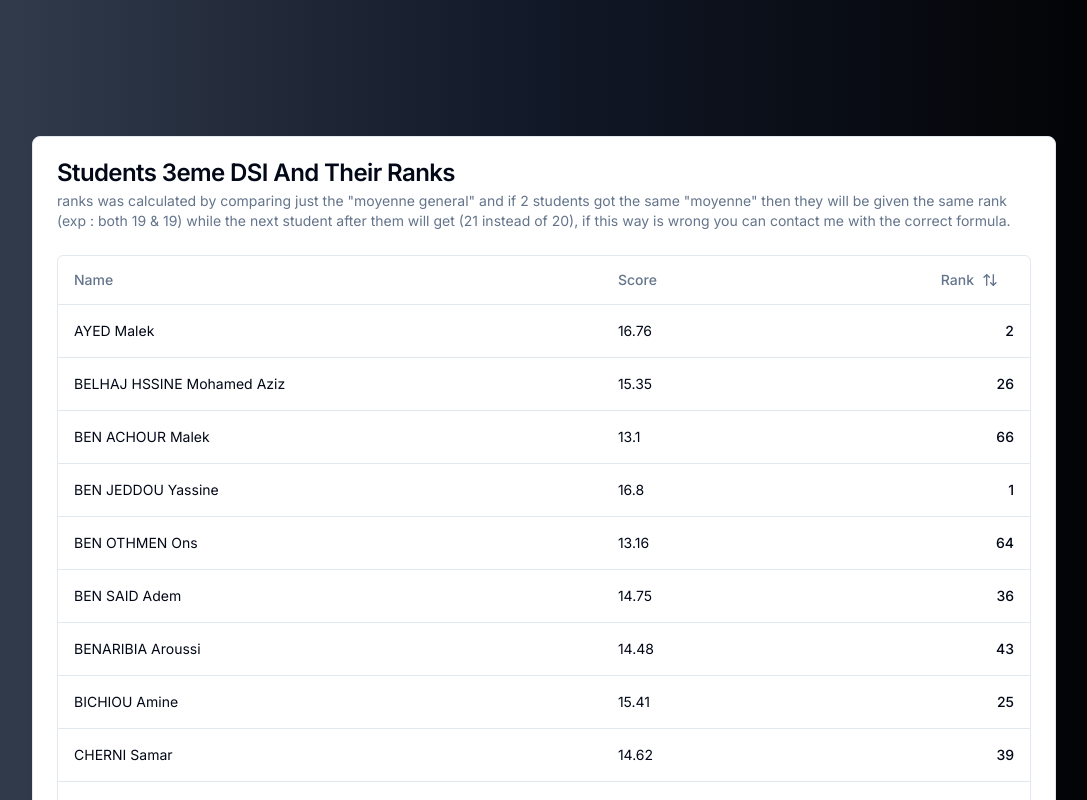
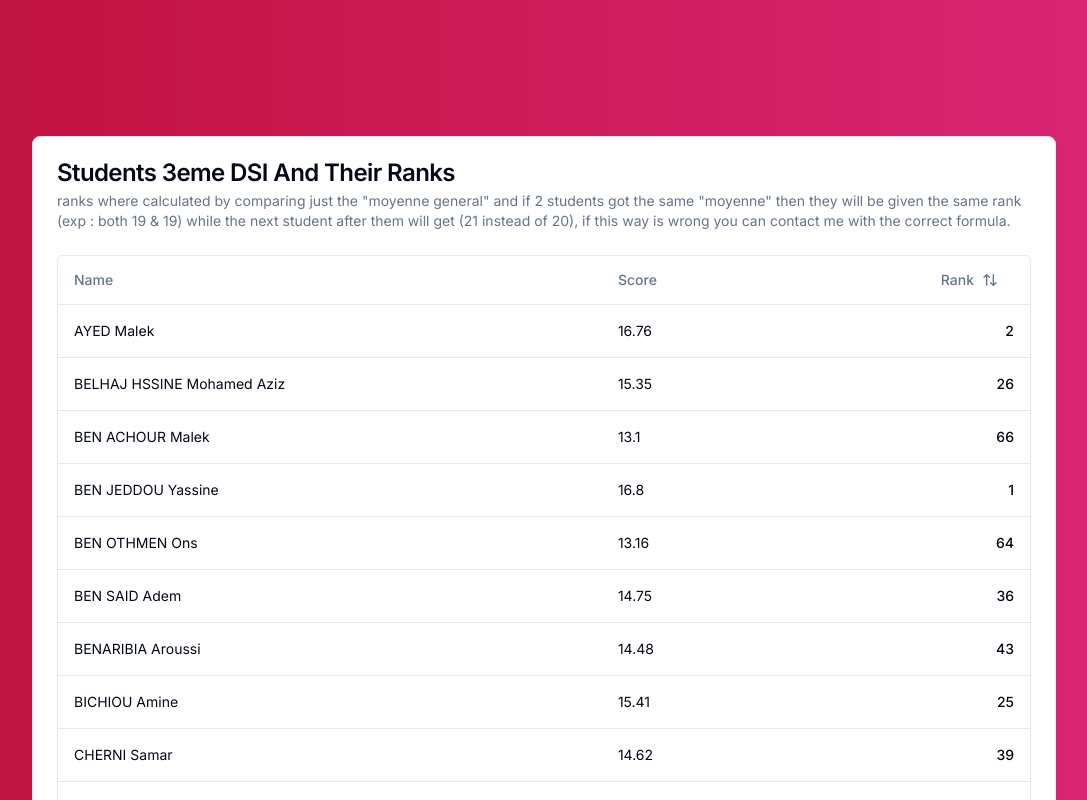
Before and after one commit to BadisKefi/ranking-students, a Next.js app: page / in a window 1280 px wide. Shown: the top 800 px of the page, without its empty margins (96-1183 px from the left). Built offline with nearby package versions, Linux system fonts and the light colour scheme.

Commit message:
fixes ...

```diff
--- a/app/Bg.tsx
+++ b/app/Bg.tsx
@@ -1,13 +1,18 @@
 "use client";
+
+import { useEffect, useState } from "react";
 
 export default function Bg({
   children,
 }: Readonly<{
   children: React.ReactNode;
 }>) {
+  const [randomNumber, setRandomNumber] = useState<number>(1);
   const getRandomNumber = (min: number, max: number) =>
     Math.floor(Math.random() * (max - min + 1)) + min;
-  const randomNumber = getRandomNumber(1, 11);
+  useEffect(() => {
+    setRandomNumber(getRandomNumber(1, 11));
+  }, []);
   return (
     <main
       className={`flex min-h-screen flex-col items-center justify-between md:p-12 lg:p-24 ${
--- a/app/Content.tsx
+++ b/app/Content.tsx
@@ -18,7 +18,7 @@ export default function Content() {
         <CardHeader>
           <CardTitle>Students 3eme DSI And Their Ranks</CardTitle>
           <CardDescription>
-            ranks was calculated by comparing just the &quot;moyenne
+            ranks where calculated by comparing just the &quot;moyenne
             general&quot; and if 2 students got the same &quot;moyenne&quot;
             then they will be given the same rank (exp : both 19 & 19) while the
             next student after them will get (21 instead of 20), if this way is
```
